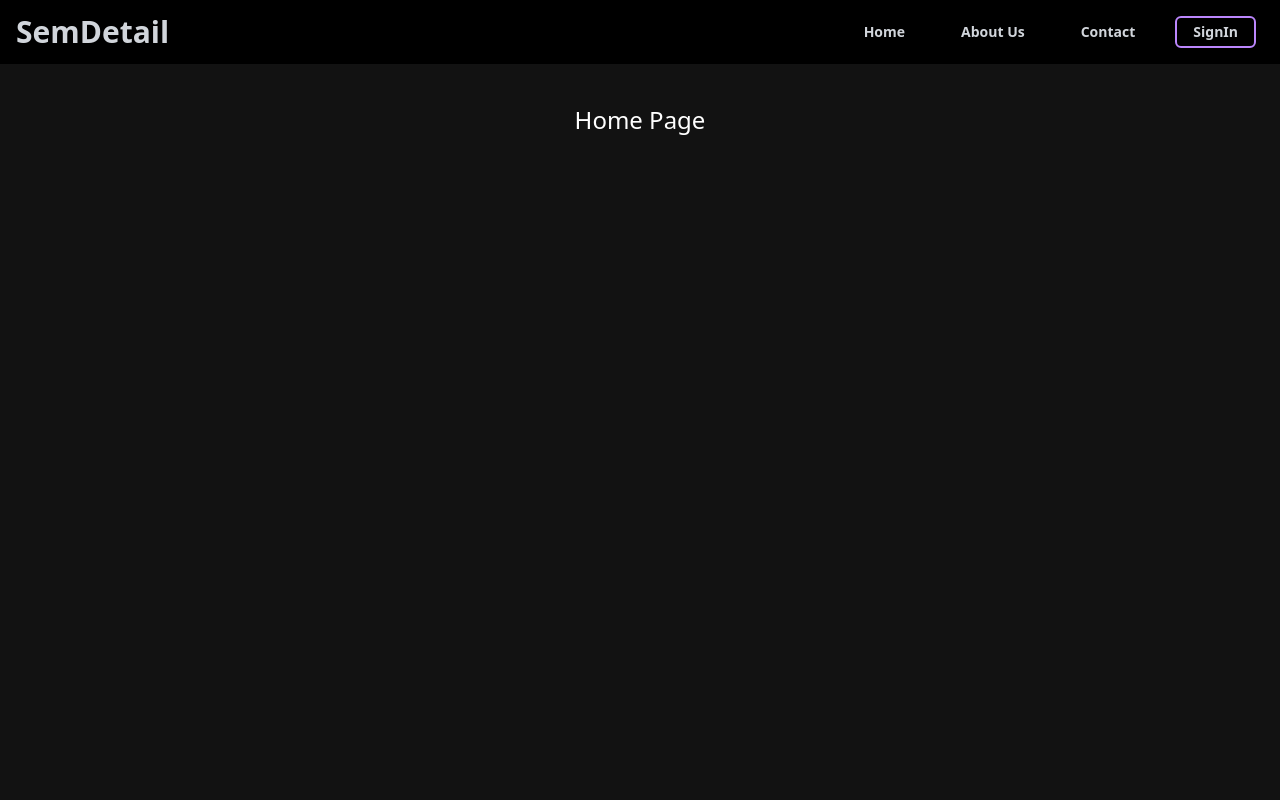
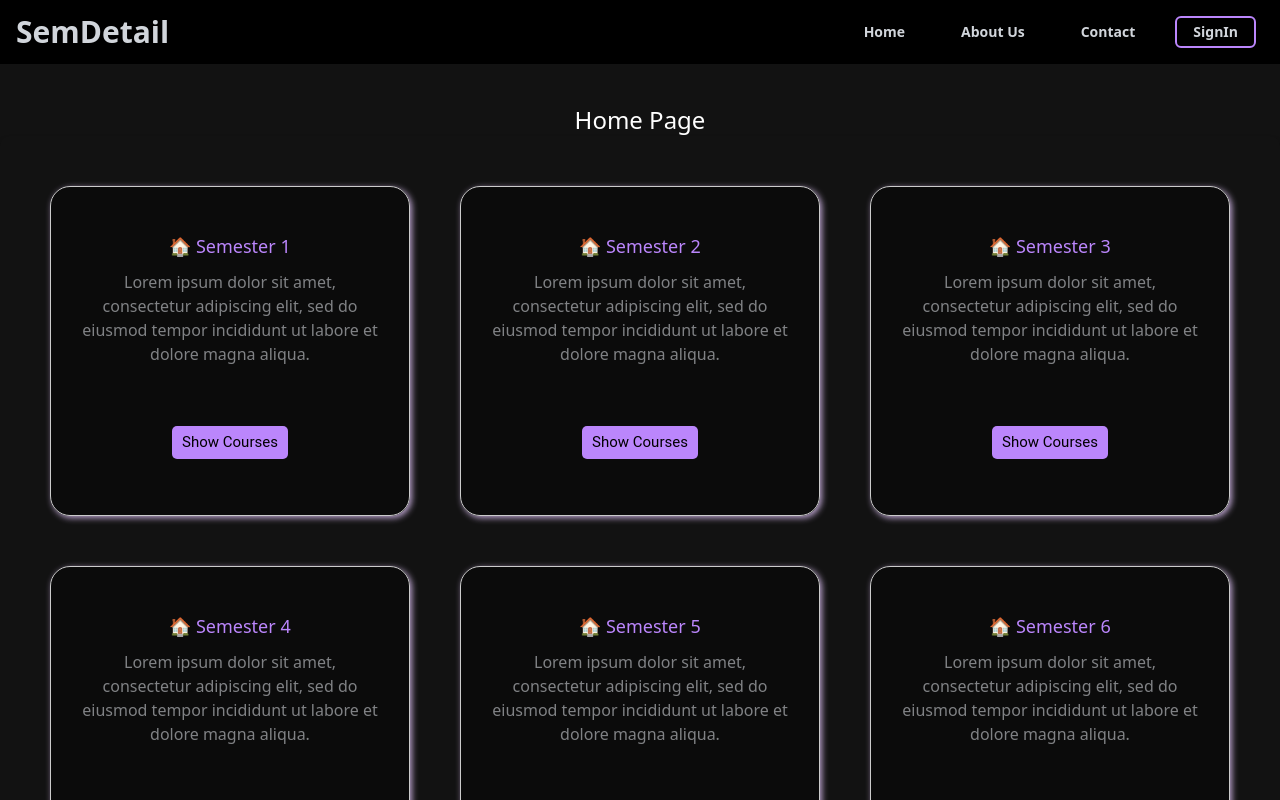
Before and after one commit to p-chhabra/Semester-Detail-Website, a Next.js app: page / in a window 1280 px wide. Shown: the top 800 px of the page. Built offline with nearby package versions, Linux system fonts and the light colour scheme.

Commit message:
Home page started

```diff
--- a/components/Footer.js
+++ b/components/Footer.js
@@ -7,8 +7,10 @@ const Footer = () => {
   return (
     <>
       <footer>
-        <div class={styles.footer}>
-          <div class={`${styles.row} flex flex-row justify-center space-x-10`}>
+        <div className={styles.footer}>
+          <div
+            className={`${styles.row} flex flex-row justify-center space-x-10`}
+          >
             <a href="#">
               <i className="hover:text-[#BB86FC]">
                 <FiGithub />
@@ -31,7 +33,7 @@ const Footer = () => {
             </a>
           </div>
 
-          <div class={styles.row}>
+          <div className={styles.row}>
             <ul>
               <li>
                 <Link href="/contact">Contact us</Link>
@@ -51,7 +53,7 @@ const Footer = () => {
             </ul>
           </div>
 
-          <div class={styles.row}>
+          <div className={styles.row}>
             Copyright © 2023 All rights reserved || Designed By: Prathmesh
             Chhabra | Aaditya Gagneja | Aditya Tiwari | Jayant Saini
           </div>
--- a/components/Layout.js
+++ b/components/Layout.js
@@ -6,9 +6,7 @@ const Layout = ({ children }) => {
   return (
     <>
       <Navbar />
-      <main className="bg-[#121212] h-screen text-center pt-10">
-        {children}
-      </main>
+      <main className="bg-[#121212] h-full text-center pt-10">{children}</main>
       <Footer />
     </>
   );
--- /dev/null
+++ b/components/SemCard.js
@@ -0,0 +1,22 @@
+import React from "react";
+import styles from "../styles/semcard.module.css";
+
+const SemCard = ({ id, desc }) => {
+  return (
+    <article>
+      <div className={styles.text}>
+        <h3 className={styles.h3}>🏠 Semester {id}</h3>
+
+        <p>
+          Lorem ipsum dolor sit amet, consectetur adipiscing elit, sed do
+          eiusmod tempor incididunt ut labore et dolore magna aliqua.
+        </p>
+        <button href="" className={styles.btn}>
+          Show Courses
+        </button>
+      </div>
+    </article>
+  );
+};
+
+export default SemCard;
--- a/pages/index.js
+++ b/pages/index.js
@@ -1,7 +1,41 @@
 import React from "react";
+import SemCard from "../components/SemCard";
+import styles from "../styles/semcard.module.css";
+
+const dummyData = [
+  { sem: 1, desc: "" },
+  { sem: 2, desc: "" },
+  { sem: 3, desc: "" },
+  { sem: 4, desc: "" },
+  { sem: 5, desc: "" },
+  { sem: 6, desc: "" },
+  { sem: 7, desc: "" },
+  { sem: 8, desc: "" },
+];
 
 const index = () => {
-  return <div className="text-2xl">Home Page</div>;
+  return (
+    <>
+      <div className="text-2xl">Home Page</div>
+      <div className="flex flex-row justify-center min-h-screen w-full">
+        <div className={styles.box}>
+          <div className="w-full">
+            <main className={styles.grid}>
+              {dummyData.map((data) => {
+                return (
+                  <SemCard
+                    key={data.sem}
+                    id={data.sem}
+                    desc={data.desc}
+                  ></SemCard>
+                );
+              })}
+            </main>
+          </div>
+        </div>
+      </div>
+    </>
+  );
 };
 
 export default index;
--- a/styles/contact.module.css
+++ b/styles/contact.module.css
@@ -9,7 +9,7 @@
 
 .contact {
   width: 100%;
-  height: 100vh;
+  height: 80vh;
 }
 
 .sectionHeader {
--- /dev/null
+++ b/styles/semcard.module.css
@@ -0,0 +1,66 @@
+.box {
+    background-color: #121212;
+    box-shadow: 0 8px 10px rgba(0, 0, 0, 0.3);
+    border-radius: 10px;
+    padding: 50px;
+    width: 1400px;
+  }
+
+  .body {
+    background-color: #632aad;
+    justify-content: center;
+    display: flex;
+    padding-top: 40px;
+    font-family: 'Roboto', sans-serif;
+  }
+
+  @import url('https://fonts.googleapis.com/css2?family=Roboto:wght@100;400&display=swap');
+
+  .grid {
+    display: grid;
+    grid-template-columns: repeat(auto-fill, minmax(270px, 1fr));
+    grid-gap: 50px;
+
+
+  }
+
+  .grid > article {
+    border: 1px solid #ccc;
+    box-shadow: 2px 2px 6px 0px rgba(187, 163, 206, 1);
+    background-color: #00000065;
+    padding: 10% 0;
+    border-radius: 20px;
+  }
+
+
+  .text {
+    padding: 10px 30px 0px 30px;
+    color: #808285;
+    margin-bottom: 20px;
+  }
+
+  .btn {
+    margin-top: 60px;
+    background-color: #BB86FC;
+      border: 0;
+      border-radius: 5px;
+      color: #000;
+      font-size: 15px;
+      padding: 5px 10px 5px 10px;
+    line-height: 1.5;
+    font-family: 'Roboto', sans-serif;
+    text-decoration: none;
+
+  }
+
+  .btn:hover {
+    background: #7617ec;
+    transition-duration: 80ms;
+  }
+
+  .h3{
+    color: #BB86FC;
+    text-align: center;
+    font-size: large;
+    padding-bottom: 10px;
+  }
```
